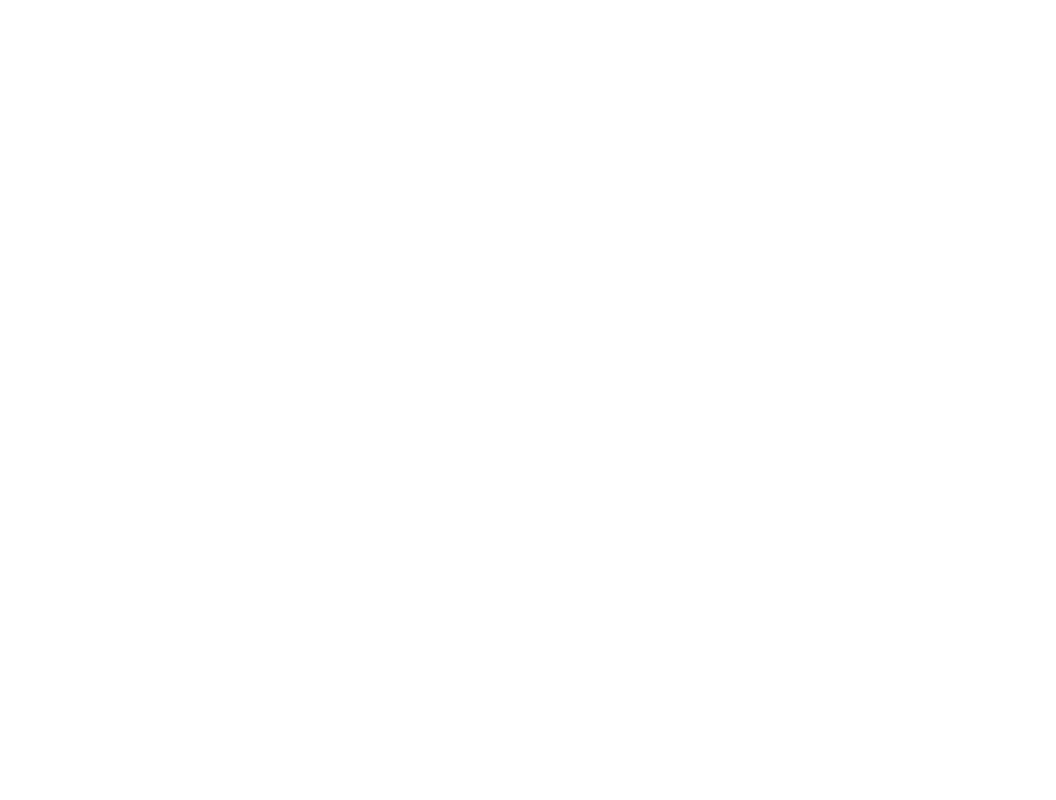
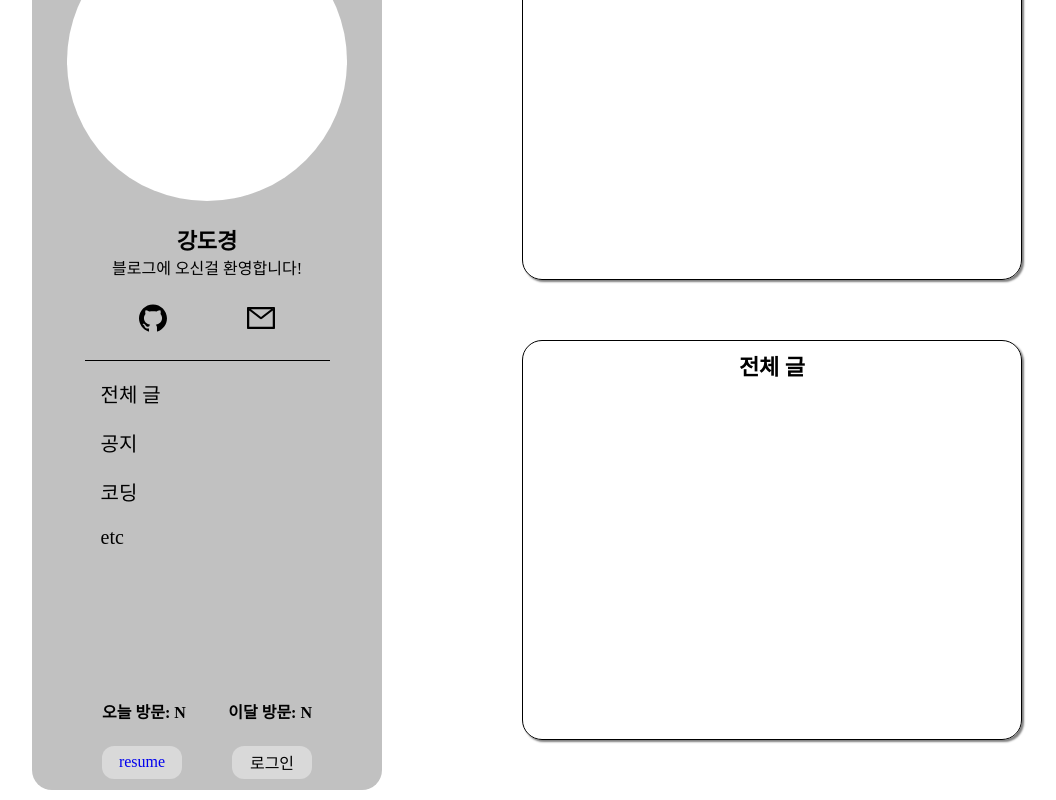
Before and after one commit to kangdokyoung/PersonalBlog, a React app: page / in a window 1280 px wide. Shown: the part 190-990 px from the top of the page, without its empty margins (8-1064 px from the left). Before the commit the page ends 800 px from the top, so only its background shows below. Built offline with nearby package versions, Linux system fonts and the light colour scheme.

Commit message:
사이드 바 완료. 메인 페이지 진행중

```diff
--- a/package.json
+++ b/package.json
@@ -9,6 +9,9 @@
     "html-webpack-plugin": "^5.5.3",
     "react": "^18.2.0",
     "react-dom": "^18.2.0",
+    "react-icons": "^4.10.1",
+    "react-router-dom": "^6.14.0",
+    "styled-components": "^5.3.11",
     "webpack": "^5.88.0",
     "webpack-cli": "^5.1.4",
     "webpack-dev-server": "^4.15.1"
@@ -16,6 +19,7 @@
   "devDependencies": {
     "@types/react": "^18.2.14",
     "@types/react-dom": "^18.2.6",
+    "@types/styled-components": "^5.1.26",
     "ts-loader": "^9.4.3",
     "typescript": "^5.1.3"
   },
--- a/src/App.tsx
+++ b/src/App.tsx
@@ -1,9 +1,29 @@
 import React from "react";
+import { createGlobalStyle } from "styled-components";
+import {BrowserRouter, Routes, Route} from 'react-router-dom';
+import MainPage from "./page/MainPage";
 
+const GlobalStyle = createGlobalStyle`
+
+ *, *::before, *::after {
+    box-sizing: border-box;
+    padding: 0px;
+    margin: 0px;
+ }
+`
 
 const App: React.FC = () => {
     return (
-        <div>hello world</div>
+        <>
+            <GlobalStyle />
+            {
+                <BrowserRouter>
+                <Routes>
+                    <Route path="/" element={<MainPage />} />
+                </Routes>
+                </BrowserRouter>
+            }
+        </>
     )
 };
 
--- /dev/null
+++ b/src/component/main/Main.tsx
@@ -0,0 +1,62 @@
+import React,{useState} from 'react';
+import styled from 'styled-components';
+
+const Scontainer = styled.div`
+    width: 60vw;
+    height: 950px;
+    overflow:auto;
+    margin-left: 500px;
+    margin-top: 40px;
+    display:flex;
+    flex-wrap: wrap;
+    @media screen and (max-width: 768px){
+        margin-left: 0px;
+        overflow:visible;
+    }
+`
+
+const ScategoryBox = styled.div`
+    width:500px;
+    min-width: 500px;
+    height: 400px;
+    border-radius: 20px;
+    border: 1px solid black;
+    box-shadow: 2px 2px 2px grey;
+    margin:30px;
+`
+
+const Sname = styled.div`
+    font-size: 22px;
+    font-weight: bold;
+    width: 100%;
+    text-align:center;
+    margin-top: 8px;
+`
+
+const SbestBox = styled.div`
+
+`
+const Main:React.FC = () => {
+    const [post, setPost] = useState([0, 1, 2, 3])
+    return (
+        <Scontainer>
+            <ScategoryBox>
+                <Sname>공지사항</Sname>
+            </ScategoryBox>
+            <ScategoryBox>
+                <Sname>전체 글</Sname>
+            </ScategoryBox>
+            <ScategoryBox>
+                <Sname>코딩</Sname>
+            </ScategoryBox>
+            <ScategoryBox>
+                <Sname>기타 글</Sname>
+            </ScategoryBox>
+            <SbestBox>
+                <Sname>인기 글</Sname>
+            </SbestBox>
+        </Scontainer>
+    );
+};
+
+export default Main;
--- /dev/null
+++ b/src/component/sidebar/Sidebar.tsx
@@ -0,0 +1,170 @@
+import React from 'react';
+import styled from 'styled-components';
+import { AiFillGithub, AiOutlineMail } from 'react-icons/ai'
+
+
+
+const Scontainer = styled.section`
+    position: absolute;
+    width : 400px;
+    @media screen and (max-width: 768px){
+        transform: translateX(-400px);
+    }
+`
+
+const Sbackgorund = styled.div`
+    background-color: #c1c1c1;
+    width: 350px;
+    height: 900px;
+    border-radius: 20px;
+    margin-left: 40px;
+    margin-top: 40px;
+    display:flex;
+    flex-direction:column;
+    align-items:center;
+    justify-content:space-around;
+`
+
+
+const Sprofile = styled.div`
+    background-color: white;
+    width: 280px;
+    height: 280px;
+    border-radius: 50%;
+    margin-top: 20px;
+`
+
+const SnameBox = styled.div`
+    display:flex;
+    flex-direction:column;
+    align-items:center;
+`
+
+const Sname = styled.div`
+    font-weight: bold;
+    font-size: 22px;
+    user-select:none;
+`
+
+const Sintro = styled.div`
+    user-select:none;
+`
+
+const SbtnBox = styled.div`
+    display:flex;
+    width: 40%;
+    justify-content: space-between;
+`
+
+const Sbtn = styled.a`
+    transition: all 0.1s;
+    :hover{
+        transform: scale(1.1);
+    }
+`
+
+const Scategory = styled.ul`
+    width: 70%;
+    border-top: 1px solid black;
+    padding:8px;
+    margin-bottom: 100px;
+`
+
+const ScategoryList = styled.li`
+    list-style:none;
+    font-size: 20px;
+    margin: 10px 0px 20px 8px;
+    cursor:pointer;
+    transition: all 0.1s;
+    user-select:none;
+    :hover{
+        background-color: #a8a8a8;
+        transform: translateX(6px);
+        font-weight: bold;
+        color: white;
+    }
+`
+
+const SvisitBox = styled.div`
+    display:flex;
+    justify-content: space-between;
+    width: 60%;
+`
+
+const Svisit = styled.div`
+    font-weight: bold;
+    user-select:none;
+`
+
+const SendBox = styled.div`
+    display:flex;
+    justify-content:space-between;
+    width: 60%;
+`
+
+const Sresume = styled.a`
+    text-decoration:none;
+    background-color: #D9D9D9;
+    border-radius: 12px;
+    width: 80px;
+    height: 33px;
+    display:flex;
+    justify-content:center;
+    align-items:center;
+    user-select:none;
+`
+
+const Slogin = styled.div`
+    background-color: #D9D9D9;
+    border-radius: 12px;
+    width: 80px;
+    height: 33px;
+    display:flex;
+    justify-content:center;
+    align-items:center;
+    cursor:pointer;
+    user-select:none;
+`
+
+const Sidebar:React.FC = () => {
+
+    const handleCopyClipBoard = async (text: string) =>{
+        try{
+            await navigator.clipboard.writeText(text);
+            alert('이메일 주소가 복사되었습니다.')
+        } catch (e){
+            alert('복사에 실패했습니다.')
+        }
+    }
+    return (
+        <Scontainer>
+            <Sbackgorund>
+                <Sprofile />
+                <SnameBox>
+                    <Sname>강도경</Sname>
+                    <Sintro>블로그에 오신걸 환영합니다!</Sintro>
+                </SnameBox>
+                <SbtnBox>
+                    <Sbtn href='https://github.com/kangdokyoung' target="_blank"><AiFillGithub color='black' size={'2em'} /></Sbtn>
+                    <Sbtn href='#' onClick={()=>{handleCopyClipBoard('ehrud6672@naver.com')}}><AiOutlineMail color='black' size={'2em'} /></Sbtn>
+                </SbtnBox>
+                <Scategory>
+                    <ScategoryList>전체 글</ScategoryList>
+                    <ScategoryList>공지</ScategoryList>
+                    <ScategoryList>코딩</ScategoryList>
+                    <ScategoryList>etc</ScategoryList>
+                </Scategory>
+                <SvisitBox>
+                    <Svisit>오늘 방문: N</Svisit>
+                    <Svisit>이달 방문: N</Svisit>
+                </SvisitBox>
+                <SendBox>
+                    <Sresume href='https://kangdokyoung.github.io/resume/' target="_blank">resume</Sresume>
+                    <Slogin>로그인</Slogin>
+                </SendBox>
+            </Sbackgorund>
+        </Scontainer>
+    );
+};
+
+export default Sidebar;
--- /dev/null
+++ b/src/page/MainPage.tsx
@@ -0,0 +1,20 @@
+import React from 'react';
+import Main from '../component/main/Main';
+import Sidebar from '../component/sidebar/Sidebar';
+import styled from 'styled-components';
+
+const Scontainer = styled.div`
+    position:relative;
+
+`
+
+const MainPage:React.FC = () => {
+    return (
+        <Scontainer>
+            <Sidebar />
+            <Main />
+        </Scontainer>
+    );
+};
+
+export default MainPage;
```
Also changed, not shown: src/component/main/PostList.tsx (added, +16 -0 lines), 1 other file (tests, documents, lock files or other folders).
